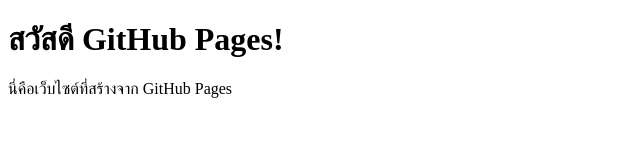
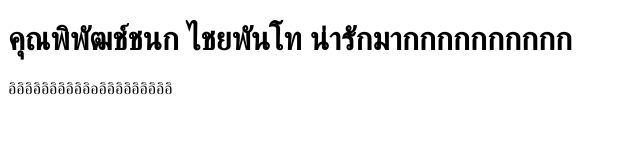
Before and after one commit to Anuwatkl65/anuwatdataWH, a plain HTML site: page index.html in a window 1280 px wide. Shown: the whole page, without its empty margins (0-640 px from the left). Drawn offline with Linux system fonts and the light colour scheme.

Commit message:
Update index.html

```diff
--- a/index.html
+++ b/index.html
@@ -1,10 +1,10 @@
 <!DOCTYPE html>
 <html>
   <head>
-    <title>เว็บไซต์แรกของฉัน</title>
+    <title>เว็บไซต์แรกของอดัมเองงงง</title>
   </head>
   <body>
-    <h1>สวัสดี GitHub Pages!</h1>
-    <p>นี่คือเว็บไซต์ที่สร้างจาก GitHub Pages</p>
+    <h1>คุณพิพัฒช์ชนก ไชยพันโท น่ารักมากกกกกกกกกก</h1>
+    <p>อิอิอิอิอิอิอิอิอิอิออิอิอิอิอิอิอิอิอิ</p>
   </body>
 </html>
```
